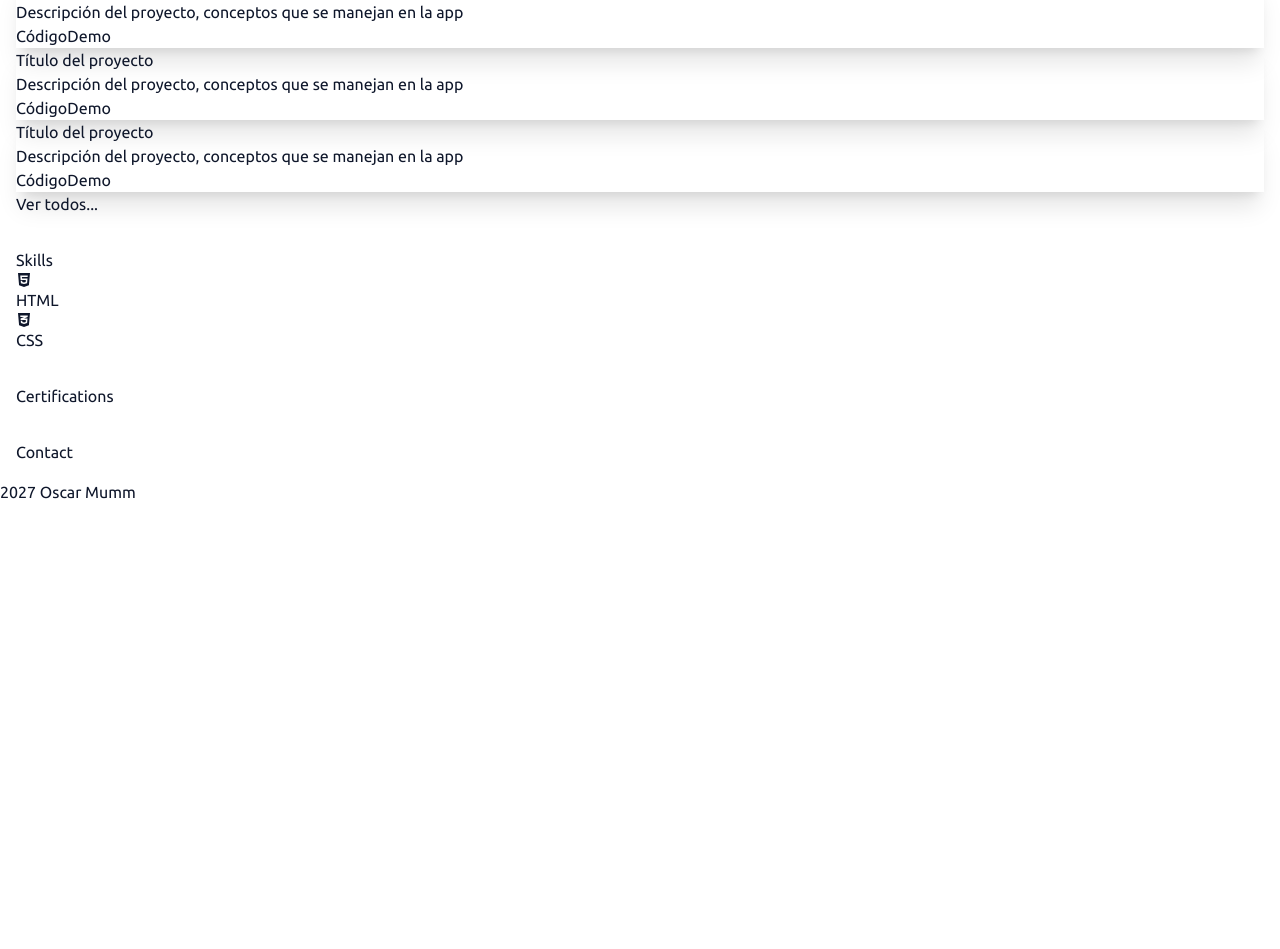
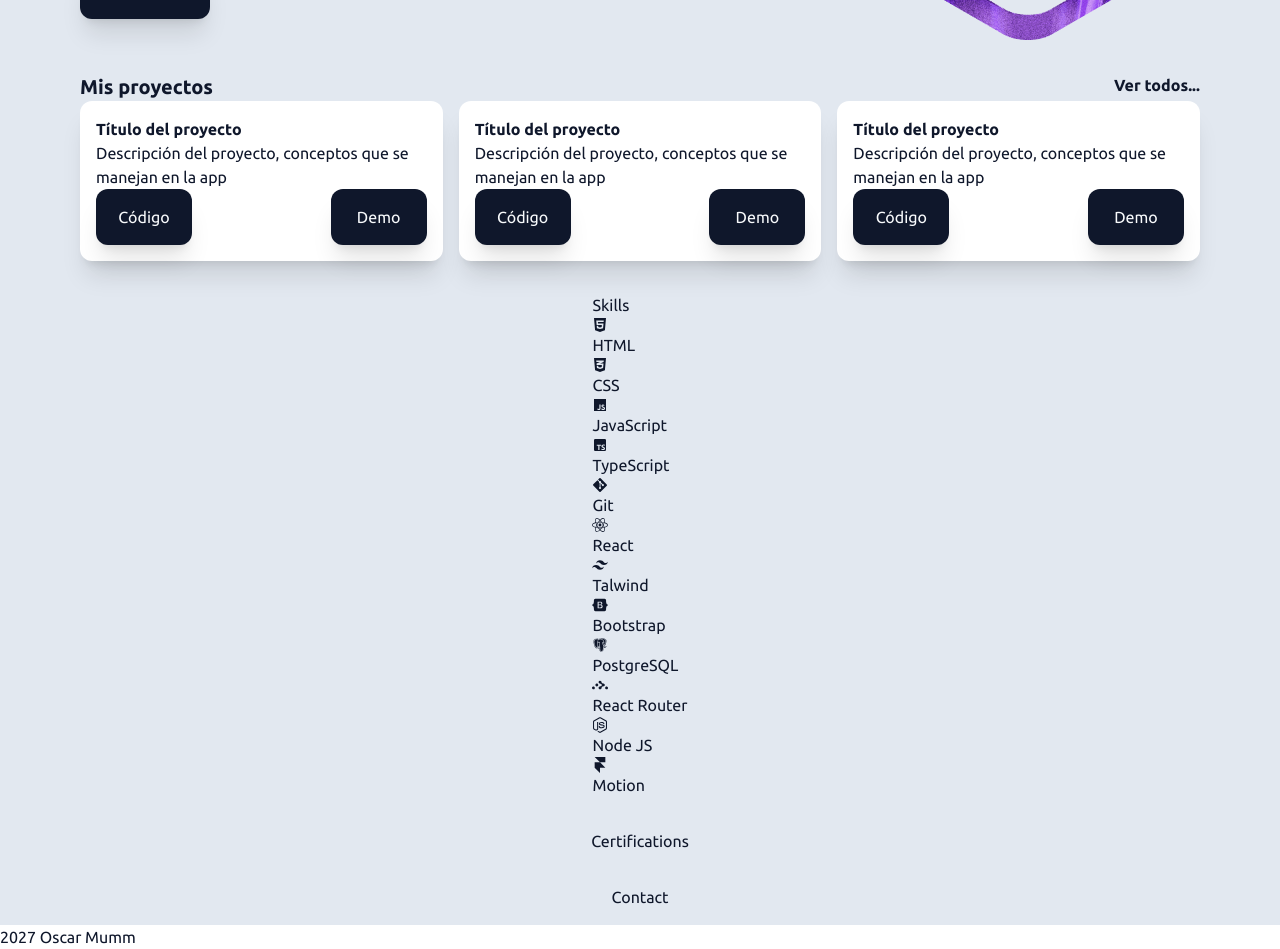
Before and after one commit to oscarmumm/portfolio, a React app: page / in a window 1280 px wide. Shown: the part 400-1349 px from the top of the page. Before the commit the page ends 904 px from the top, so only its background shows below. Built offline with nearby package versions, Linux system fonts and the light colour scheme; the HTML template or start-up script is replaced by a standard one.

Commit message:
commit to switch pc

```diff
--- a/src/components/Header.tsx
+++ b/src/components/Header.tsx
@@ -6,7 +6,7 @@ import { AnimatePresence } from "motion/react";
 export const Header = () => {
     const [sideMenuActive, setSideMenuActive] = useState<boolean>(false);
     return (
-        <header className="fixed top-0 w-full h-16 flex items-center justify-between p-3 shadow-xl z-40 bg-white text-slate-900 dark:bg-slate-900 dark:text-slate-50">
+        <header className="fixed top-0 w-full h-16 flex items-center justify-between p-3 shadow-xl z-40 bg-white text-slate-900 dark:bg-slate-800 dark:text-slate-50">
             <h1>OSCAR</h1>
             <button
                 className="md:hidden text-2xl p-3"
--- a/src/components/NavLinks.tsx
+++ b/src/components/NavLinks.tsx
@@ -14,7 +14,7 @@ export const NavLinks = () => {
             initial="initial"
             animate="animate"
             exit="exit"
-            className="flex flex-col md:flex-row items-center justify-center h-[calc(100vh-64px)] md:h-full p-3 font-bold bg-white text-slate-900 dark:bg-slate-900 dark:text-slate-50"
+            className="flex flex-col md:flex-row items-center justify-center h-[calc(100vh-64px)] md:h-full p-3 font-bold bg-white text-slate-900 dark:bg-slate-800 dark:text-slate-50"
         >
             <li className="p-5 md:p-3">
                 <a href="/#start">Start</a>
--- a/src/components/ProjectCard.tsx
+++ b/src/components/ProjectCard.tsx
@@ -1,10 +1,16 @@
 export const ProjectCard = () => {
     return (
-        <div className="border-xl shadow-xl">
-            <h3>Título del proyecto</h3>
+        <div className="border-xl shadow-xl p-4 rounded-xl bg-white dark:bg-slate-800 w-full">
+            <h3 className="font-semibold">Título del proyecto</h3>
             <p>Descripción del proyecto, conceptos que se manejan en la app</p>
-            <button>Código</button>
-            <button>Demo</button>
+            <div className="flex justify-between">
+                <button className="p-4 w-24 rounded-xl shadow-xl cursor-pointer dark:bg-white dark:text-slate-900 bg-slate-900 text-slate-50">
+                    Código
+                </button>
+                <button className="p-4 w-24 rounded-xl shadow-xl cursor-pointer dark:bg-white dark:text-slate-900 bg-slate-900 text-slate-50">
+                    Demo
+                </button>
+            </div>
         </div>
     );
 };
--- a/src/components/sections/ProjectsList.tsx
+++ b/src/components/sections/ProjectsList.tsx
@@ -1,14 +1,19 @@
-import { Link } from "react-router";
-import { ProjectCard } from "../ProjectCard";
+import { Link } from 'react-router';
+import { ProjectCard } from '../ProjectCard';
 
 export const ProjectsList = () => {
     return (
-        <div className="p-4">
-            <h2>Mis proyectos</h2>
-            <ProjectCard />
-            <ProjectCard />
-            <ProjectCard />
-            <Link to="/projects">Ver todos... </Link>
+        <div className="p-4 w-full max-w-6xl">
+            <div className='flex justify-between'>
+                <h2 className='text-xl font-semibold'>Mis proyectos</h2>
+                <Link className='font-semibold' to="/projects">Ver todos... </Link>
+            </div>
+            {/* <div className='flex flex-col md:flex-row'> */}
+            <div className='grid gap-4 md:grid-cols-3'>
+                <ProjectCard />
+                <ProjectCard />
+                <ProjectCard />
+            </div>
         </div>
     );
 };
--- a/src/components/sections/Skills.tsx
+++ b/src/components/sections/Skills.tsx
@@ -1,5 +1,15 @@
-import { FaHtml5 } from "react-icons/fa";
-import { FaCss3Alt } from "react-icons/fa";
+import { FaHtml5 } from 'react-icons/fa';
+import { FaCss3Alt } from 'react-icons/fa';
+import { BiLogoJavascript } from 'react-icons/bi';
+import { BiLogoTypescript } from 'react-icons/bi';
+import { FaGitAlt } from 'react-icons/fa';
+import { FaReact } from 'react-icons/fa';
+import { RiTailwindCssFill } from 'react-icons/ri';
+import { FaBootstrap } from 'react-icons/fa';
+import { BiLogoPostgresql } from 'react-icons/bi';
+import { SiReactrouter } from 'react-icons/si';
+import { FaNodeJs } from 'react-icons/fa';
+import { SiFramer } from 'react-icons/si';
 
 export const Skills = () => {
     return (
@@ -19,6 +29,70 @@ export const Skills = () => {
                     <span>CSS</span>
                 </li>
                 <li>
+                    <span>
+                        <BiLogoJavascript />
+                    </span>
+                    <span>JavaScript</span>
+                </li>
+                <li>
+                    <span>
+                        <BiLogoTypescript />
+                    </span>
+                    <span>TypeScript</span>
+                </li>
+                <li>
+                    <span>
+                        <FaGitAlt />
+                    </span>
+                    <span>Git</span>
+                </li>
+                <li>
+                    <span>
+                        <FaReact />
+                    </span>
+                    <span>React</span>
+                </li>
+                <li>
+                    <span>
+                        <RiTailwindCssFill />
+                    </span>
+                    <span>Talwind</span>
+                </li>
+                <li>
+                    <span>
+                        <FaBootstrap />
+                    </span>
+                    <span>Bootstrap</span>
+                </li>
+                <li>
+                    <span>
+                        <BiLogoPostgresql />
+                    </span>
+                    <span>PostgreSQL</span>
+                </li>
+                <li>
+                    <span>
+                        <SiReactrouter />
+                    </span>
+                    <span>React Router</span>
+                </li>
+                <li>
+                    <span>
+                        <FaNodeJs />
+                    </span>
+                    <span>Node JS</span>
+                </li>
+                <li>
+                    <span>
+                        <SiFramer />
+                    </span>
+                    <span>Motion</span>
+                </li>
+                <li>
+                    <span></span>
+                    <span></span>
+                </li>
+                <li>
                     <span></span>
                     <span></span>
                 </li>
--- a/src/components/sections/Start.tsx
+++ b/src/components/sections/Start.tsx
@@ -1,20 +1,30 @@
+import hero from '../../assets/hero.png';
+
 export const Start = () => {
     return (
-        <div className="p-4">
-            <h1 className="text-4xl font-bold">Oscar Mumm</h1>
-            <p className="text-2xl font-semibold text-slate-800 dark:text-slate-400">Técnico Superior en Programación</p>
-            <p className="text-lg">
-                Hola, soy Oscar Mumm, Técnico Superior en Programación y
-                Frontend Web Developer . Hace 16 años trabajo como encargado en
-                una franquicia de comida rápida, experiencia que me permitió
-                desarrollar habilidades como liderazgo, organización y
-                resolución de problemas . Actualmente estoy enfocado en iniciar
-                mi carrera en el mundo IT, especializándome en desarrollo
-                frontend con React, TypeScript y Tailwind CSS . Me gusta crear
-                interfaces claras, intuitivas y eficientes, cuidando tanto la
-                experiencia del usuario como la calidad del código.
-            </p>
-            <button className="p-4 rounded-xl shadow-xl cursor-pointer dark:bg-white dark:text-slate-900 bg-slate-900 text-slate-50">Descargar CV</button>
+        <div className="p-4 flex flex-col justify-around items-center md:flex-row-reverse w-full max-w-6xl">
+            <img src={hero} alt="" />
+            <div>
+                <h1 className="text-6xl font-bold">Oscar Mumm</h1>
+                <p className="text-2xl font-semibold text-slate-800 dark:text-slate-400">
+                    Técnico Superior en Programación
+                </p>
+                <p className="text-lg">
+                    Hola, soy Oscar Mumm, Técnico Superior en Programación y
+                    Frontend Web Developer . Hace 16 años trabajo como encargado
+                    en una franquicia de comida rápida, experiencia que me
+                    permitió desarrollar habilidades como liderazgo,
+                    organización y resolución de problemas . Actualmente estoy
+                    enfocado en iniciar mi carrera en el mundo IT,
+                    especializándome en desarrollo frontend con React,
+                    TypeScript y Tailwind CSS . Me gusta crear interfaces
+                    claras, intuitivas y eficientes, cuidando tanto la
+                    experiencia del usuario como la calidad del código.
+                </p>
+                <button className="p-4 rounded-xl shadow-xl cursor-pointer dark:bg-white dark:text-slate-900 bg-slate-900 text-slate-50">
+                    Descargar CV
+                </button>
+            </div>
         </div>
     );
 };
--- a/src/layout/AppLayout.tsx
+++ b/src/layout/AppLayout.tsx
@@ -4,7 +4,7 @@ import { Footer } from "../components/Footer";
 
 export const AppLayout = () => {
     return (
-        <div className="bg-white text-slate-900 dark:bg-slate-900 dark:text-slate-50">
+        <div className="bg-white text-slate-900 dark:bg-slate-800 dark:text-slate-50">
             <Header />
             <div className="mt-16">
                 <Outlet />
--- a/src/pages/Home.tsx
+++ b/src/pages/Home.tsx
@@ -6,7 +6,7 @@ import { Start } from "../components/sections/Start";
 
 export const Home = () => {
     return (
-        <div>
+        <div className="flex flex-col items-center bg-slate-200 dark:bg-slate-700">
             <Start />
             <ProjectsList />
             <Skills />
```
